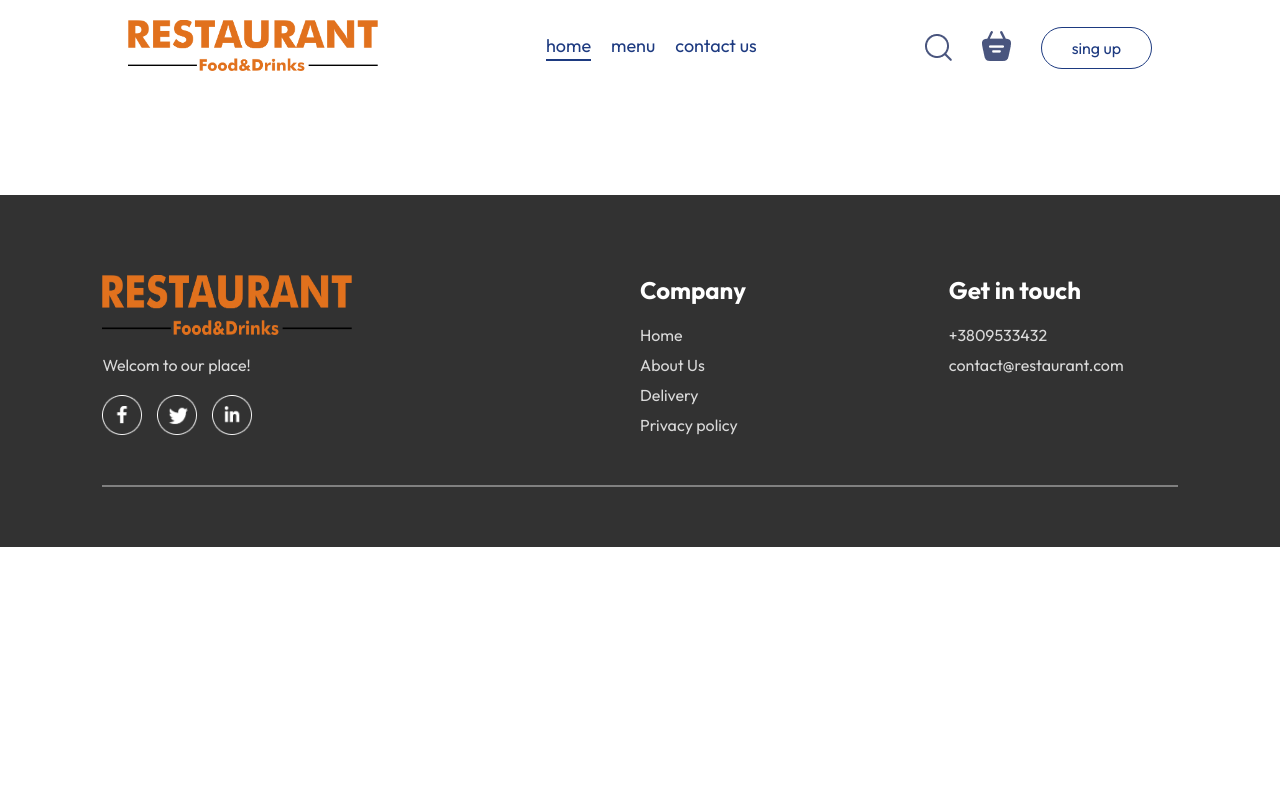
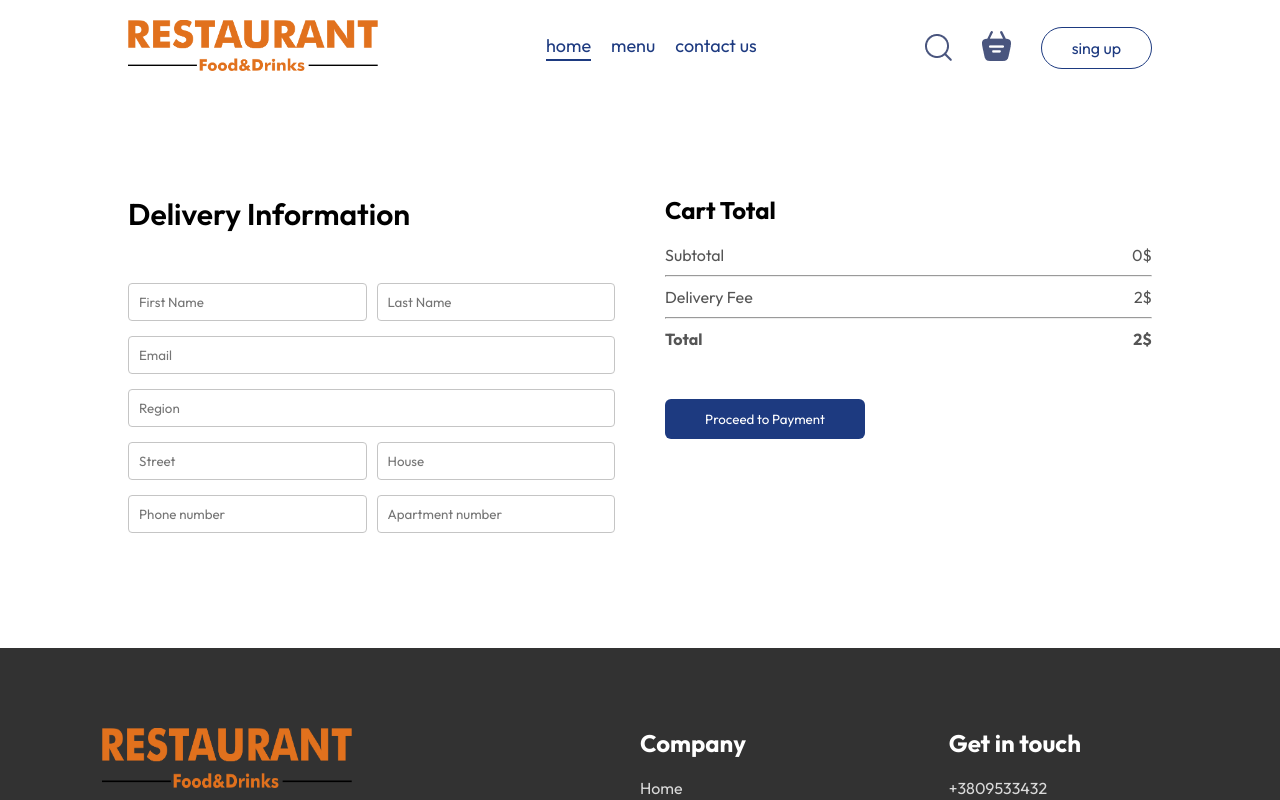
Before and after one commit to KenPach1vd/restaurant-delivery-front, a React (Vite) app: page /order in a window 1280 px wide. Shown: the top 800 px of the page. Built offline with nearby package versions, Linux system fonts and the light colour scheme.

Commit message:
add order page

```diff
--- a/src/pages/Cart/Cart.jsx
+++ b/src/pages/Cart/Cart.jsx
@@ -1,10 +1,13 @@
 import React, { useContext } from 'react'
 import './Cart.css'
 import { StoreContext } from '../../context/StoreContext'
+import { useNavigate } from 'react-router-dom'
 
 const Cart = () => {
 
   const { cartItems, food_list, removeFromCart, getTotalCartAmount} = useContext(StoreContext)
+
+  const navigate = useNavigate()
 
   return (
     <div className='cart'>
@@ -56,7 +59,7 @@ const Cart = () => {
               <b>{getTotalCartAmount()+2}$</b>
             </div>
           </div>
-          <button>Proceed to checkout</button>
+          <button onClick={()=>navigate('/order')}>Proceed to checkout</button>
         </div>
         <div className="cart-promocode">
           <div>
--- a/src/pages/PlaceOrder/PlaceOrder.css
+++ b/src/pages/PlaceOrder/PlaceOrder.css
@@ -0,0 +1,41 @@
+.place-order{
+    display: flex;
+    align-items: start;
+    justify-content: space-between;
+    gap: 50px;
+    margin-top: 100px;
+}
+
+.place-order-left{
+    width: 100%;
+    max-width: max(30%, 500px);
+}
+
+.place-order-left .title{
+    font-size: 30px;
+    font-weight: 600;
+    margin-bottom: 50px;
+}
+
+.place-order-left input{
+    margin-bottom: 15px;
+    width: 100%;
+    padding: 10px;
+    border: 1px solid #c5c5c5;
+    border-radius: 4px;
+    outline-color: #1d3a80;
+}
+
+.place-order-left .multi-field{
+    display: flex;
+    gap: 10px;
+}
+
+.place-order-right{
+    width: 100%;
+    max-width: max(40%, 500px);
+}
+
+.place-order .cart-total button{
+    margin-top: 30px;
+}
--- a/src/pages/PlaceOrder/PlaceOrder.jsx
+++ b/src/pages/PlaceOrder/PlaceOrder.jsx
@@ -1,10 +1,51 @@
-import React from 'react'
+import React, { useContext } from 'react'
 import './PlaceOrder.css'
+import { StoreContext } from '../../context/StoreContext'
 const PlaceOrder = () => {
+
+  const{getTotalCartAmount} = useContext(StoreContext)
   return (
-    <div>
-
-    </div>
+    <form className='place-order'>
+      <div className="place-order-left">
+        <p className='title'>Delivery Information</p>
+        <div className="multi-field">
+          <input type="text" name="" id="" placeholder='First Name'/>
+          <input type="text" name="" id="" placeholder='Last Name'/>
+        </div>
+        <input type="text" placeholder='Email'/>
+        <input type="text" placeholder='Region'/>
+        <div className="multi-field">
+          <input type="text" name="" id="" placeholder='Street'/>
+          <input type="text" name="" id="" placeholder='House'/>
+        </div>
+        <div className="multi-field">
+          <input type="text" name="" id="" placeholder='Phone number'/>
+          <input type="text" name="" id="" placeholder='Apartment number'/>
+        </div>
+      </div>
+      <div className="place-order-right">
+      <div className="cart-total">
+          <h2>Cart Total</h2>
+          <div>
+            <div className="cart-total-details">
+                <p>Subtotal</p>
+                <p>{getTotalCartAmount()}$</p>
+            </div>
+            <hr />
+            <div className="cart-total-details">
+                <p>Delivery Fee</p>
+                <p>{2}$</p>
+            </div>
+            <hr />
+            <div className="cart-total-details">
+              <b>Total</b>
+              <b>{getTotalCartAmount()+2}$</b>
+            </div>
+          </div>
+          <button >Proceed to Payment</button>
+        </div>
+      </div>
+    </form>
   )
 }
 
```
